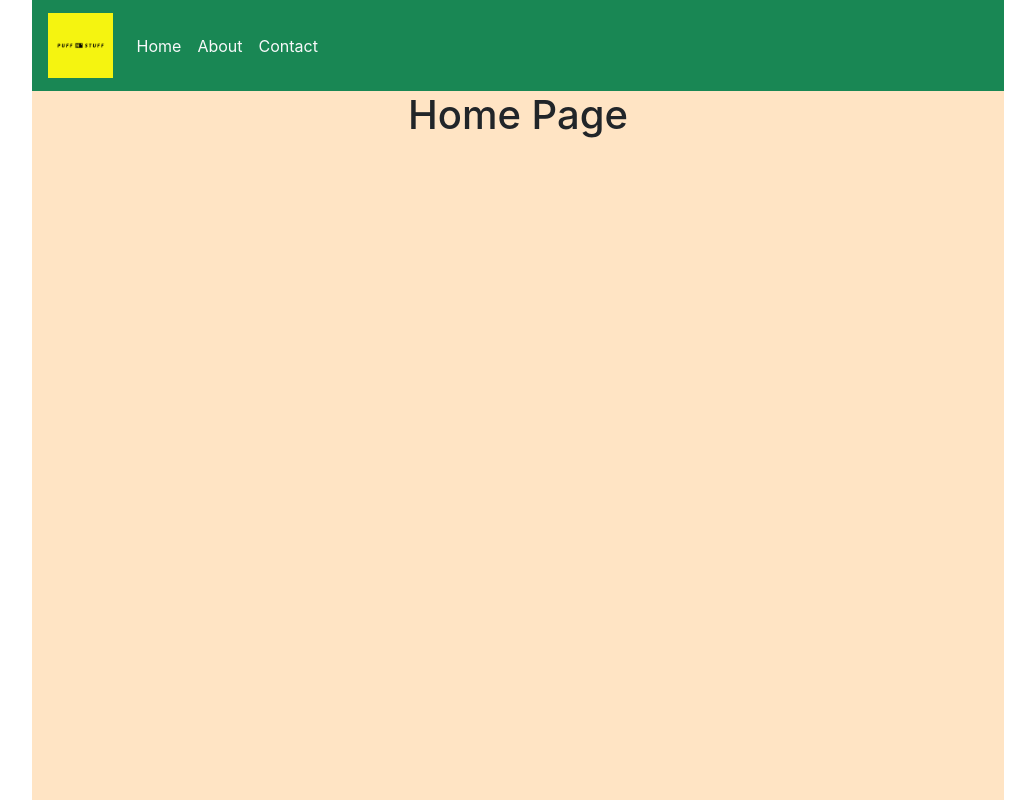
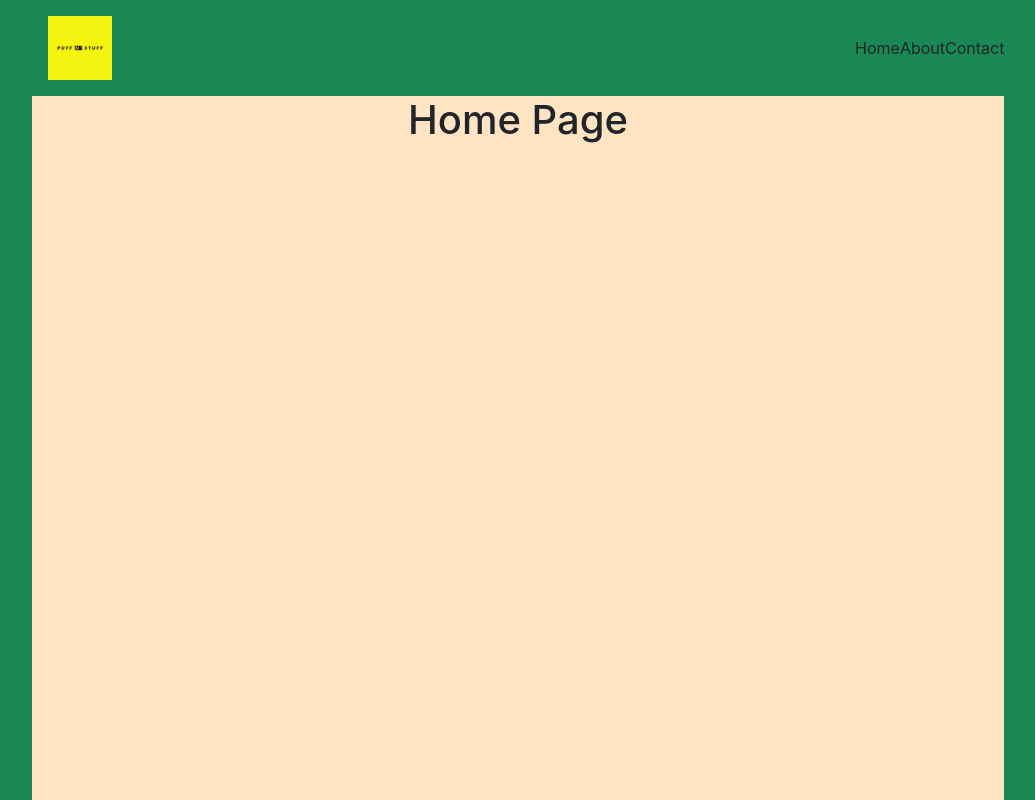
Before and after one commit to angelz510/puff-n-stuff, a React (Create React App) app: page /about in a window 1280 px wide. Both pictures are taken after a click on the button "Yes". Shown: the top 800 px of the page, without its empty margins (122-1157 px from the left). Built offline with nearby package versions, Linux system fonts and the light colour scheme.

Commit message:
removed nav bootstrap

```diff
--- a/src/App.css
+++ b/src/App.css
@@ -1,4 +1,5 @@
 .App {
+  background-color: #198853;
   margin: 0;
   padding: 0;
   padding-left: 12%;
--- a/src/components/Nav.css
+++ b/src/components/Nav.css
@@ -1,3 +1,17 @@
-.brand-logo {
-  margin-left: 1rem;
+.nav-container {
+  display: flex;
+  align-items: center;
+  justify-content: space-between;
 }
+
+.nav-logo {
+  width: 4rem;
+  height: 4rem;
+  margin: 1rem;
+}
+
+.nav-links {
+  display: flex;
+  flex-direction: row;
+  justify-content: space-around;
+}
--- a/src/components/Nav.js
+++ b/src/components/Nav.js
@@ -1,43 +1,18 @@
 import React from "react";
 import "./Nav.css";
-
-import Navbar from "react-bootstrap/Navbar";
-import Nav from "react-bootstrap/Nav";
-
+import { Link } from "react-router-dom";
 import Logo from "../assets/puff-logo.jpeg";
 
 const MyNavbar = () => {
   return (
-    <Navbar
-      expand="md"
-      bg="success"
-      variant="dark"
-      className="animate-navbar nav-theme d-flex justify-content-space-between"
-    >
-      <Navbar.Brand href="#home">
-        <img
-          src={Logo}
-          width="65"
-          height="65"
-          className="brand-logo"
-          alt="puff n stuff logo"
-        />
-      </Navbar.Brand>
-      <Navbar.Toggle aria-controls="basic-navbar-nav" />
-      <Navbar.Collapse id="basic-navbar-nav">
-        <Nav className="ml-auto">
-          <Nav.Link className="text-light" href="#home">
-            Home
-          </Nav.Link>
-          <Nav.Link className="text-light" href="#about">
-            About
-          </Nav.Link>
-          <Nav.Link className="text-light" href="#contact">
-            Contact
-          </Nav.Link>
-        </Nav>
-      </Navbar.Collapse>
-    </Navbar>
+    <div className="nav-container">
+      <img src={Logo} className="nav-logo" alt="puff n stuff" />
+      <div className="nav-links">
+        <div className="link">Home</div>
+        <div className="link">About</div>
+        <div className="link">Contact</div>
+      </div>
+    </div>
   );
 };
 
--- a/src/index.js
+++ b/src/index.js
@@ -3,11 +3,12 @@ import ReactDOM from "react-dom";
 import "./index.css";
 import App from "./App";
 import reportWebVitals from "./reportWebVitals";
+import { BrowserRouter as Router } from "react-router-dom";
 
 ReactDOM.render(
-  <React.StrictMode>
+  <Router>
     <App />
-  </React.StrictMode>,
+  </Router>,
   document.getElementById("root")
 );
 
--- a/src/pages/About/About.css
+++ b/src/pages/About/About.css
@@ -9,8 +9,8 @@
 }
 
 .about-logo {
-  height: 20%;
-  width: 20%;
+  height: 10rem;
+  width: 10rem;
   margin: 1rem;
 }
 
```
